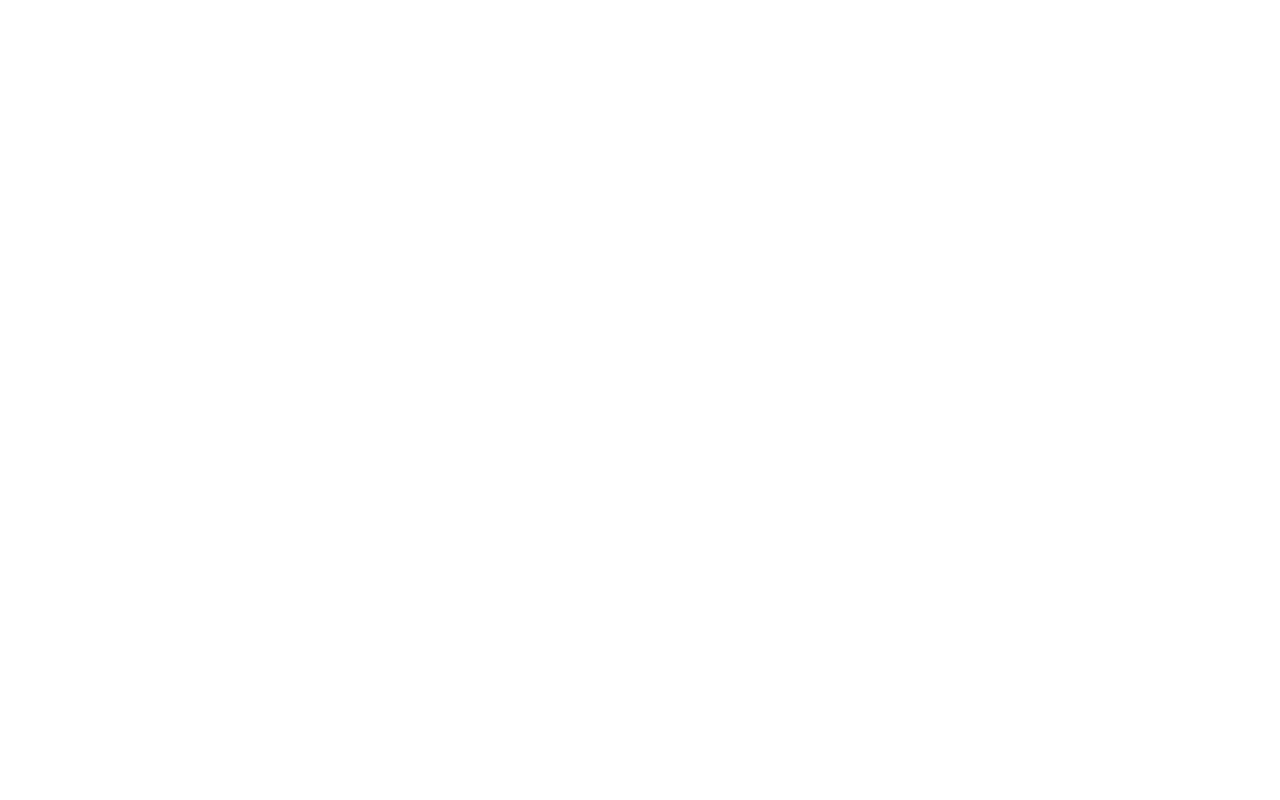
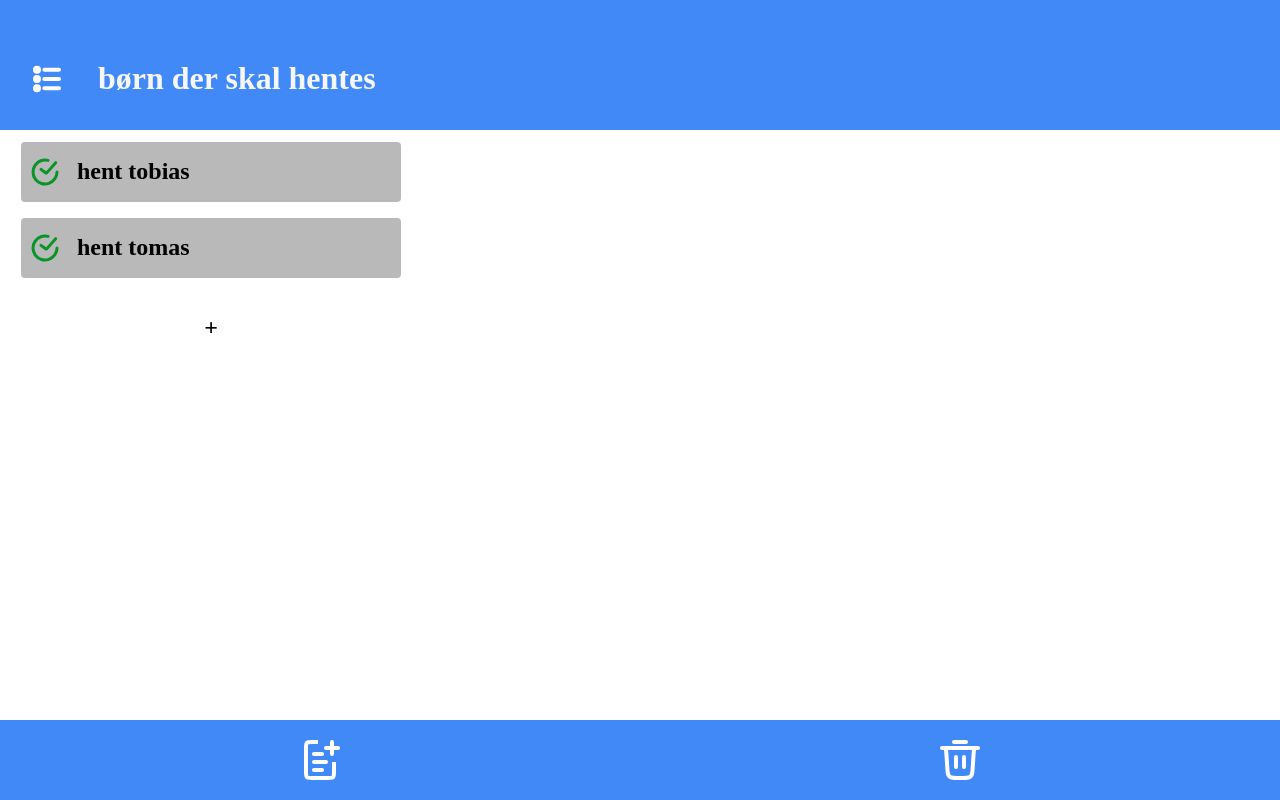
Before and after one commit to techcollege-hf/to-do-app, a plain HTML site: page index.html in a window 1280 px wide. Drawn offline with Linux system fonts and the light colour scheme.

Commit message:
almost done

```diff
--- a/assets/css/site.css
+++ b/assets/css/site.css
@@ -0,0 +1,71 @@
+:root{
+    --Accent-color:#4189F6;
+    --inverted-text:#F6F6F6;
+    --text-color:#000000;
+    --element-bg:#B9B9B9;
+}
+
+body{
+
+ width: 100vW;
+ height: 100vh;
+margin: 0px;
+padding: 00px;
+display: flex;
+flex-direction: column;
+
+}
+
+header{
+    display: inline-flex;
+padding: 39px 77px 11px 31px;
+align-items: center;
+gap: 35px;
+color: var(--inverted-text);
+background: var(--Accent, #4189F6);
+}
+
+#mainList{
+    display: flex;
+width: 390px;
+padding: 12px 16px 24px 16px;
+flex-direction: column;
+align-items: center;
+gap: 16px;
+}
+
+.listElement{
+    display: flex;
+width: 364px;
+height: 44px;
+padding: 8px;
+align-items: center;
+gap: 16px;
+
+border-radius: 4px;
+background: var(--element-bg);
+color: var(--text-color);
+}
+
+.listElement svg path{
+    stroke: rgb(8, 148, 38);
+}
+
+
+footer{
+    position: fixed;
+    bottom: 0;
+    width: 100%;
+
+display: flex;
+justify-content: space-around;
+align-items: center;
+
+background: #4189F6;
+
+
+}
+
+footer svg{
+    margin: 16px 0px;
+}
--- a/assets/js/site.js
+++ b/assets/js/site.js
@@ -1 +1,58 @@
 // write cool JS hwere!!
+
+let todoLists=[]
+
+let activeTodoList={
+    name: "børn der skal hentes",
+    items:['hent tobias', 'hent tomas']
+}
+
+// statics
+let todoListItems = document.getElementById('mainList')
+let listNameElement = document.getElementById('activeListName')
+
+initApp()
+
+function initApp(){
+    // skift ud med load fra local storage
+    todoLists.push(activeTodoList)
+
+    renderTodoLists()
+}
+
+
+function renderTodoLists(){
+
+
+    todoListItems.innerHTML=''
+
+    activeTodoList.items.forEach((item,index)=>{
+        let myItem=` <span class="listElement" > <svg data-index="${index}" onclick="listCallback(event)" xmlns="http://www.w3.org/2000/svg" width="32" height="32" viewBox="0 0 32 32" fill="none">
+        <path d="M12 13.3333L16.5914 16.7769C17.0099 17.0908 17.5996 17.0291 17.944 16.6354L26.6667 6.66666" stroke="white" stroke-width="3" stroke-linecap="round"/>
+        <path d="M28 16C28 18.5073 27.2146 20.9517 25.7542 22.9897C24.2937 25.0278 22.2315 26.5572 19.8573 27.3632C17.483 28.1691 14.9159 28.2111 12.5166 27.4833C10.1172 26.7554 8.00612 25.2943 6.47976 23.3051C4.9534 21.3159 4.08846 18.8986 4.00642 16.3926C3.92439 13.8867 4.62937 11.4179 6.02236 9.33316C7.41536 7.2484 9.42638 5.65233 11.773 4.76913C14.1196 3.88592 16.6839 3.75995 19.1058 4.40889" stroke="white" stroke-width="3" stroke-linecap="round"/>
+        </svg><h2>${item}</h2></span>`
+        todoListItems.innerHTML+=myItem
+    })
+
+    listNameElement.innerHTML=activeTodoList.name
+
+    todoListItems.innerHTML+='<h2 onclick="newItem()" >+</h2>'
+
+}
+
+function listCallback(event){
+    console.log(event.currentTarget.dataset.index);
+    let index = event.currentTarget.dataset.index
+    let item = activeTodoList.items[index]
+    activeTodoList.items.splice(index,1)
+    renderTodoLists()
+}
+
+function newItem(){
+    let item = prompt("ny opgave")
+    if(item!=null && item!=''){
+        activeTodoList.items.push(item)
+        renderTodoLists()
+    }
+
+}
--- a/index.html
+++ b/index.html
@@ -17,6 +17,41 @@
 </head>
 
 <body>
+    <header>
+        <svg xmlns="http://www.w3.org/2000/svg" width="32" height="32" viewBox="0 0 32 32" fill="none">
+            <path d="M8 6.66666C8 7.77123 7.10457 8.66666 6 8.66666C4.89543 8.66666 4 7.77123 4 6.66666C4 5.56209 4.89543 4.66666 6 4.66666C7.10457 4.66666 8 5.56209 8 6.66666Z" fill="white"/>
+            <path d="M8 25.3333C8 26.4379 7.10457 27.3333 6 27.3333C4.89543 27.3333 4 26.4379 4 25.3333C4 24.2288 4.89543 23.3333 6 23.3333C7.10457 23.3333 8 24.2288 8 25.3333Z" fill="white"/>
+            <path d="M8 16C8 17.1046 7.10457 18 6 18C4.89543 18 4 17.1046 4 16C4 14.8954 4.89543 14 6 14C7.10457 14 8 14.8954 8 16Z" fill="white"/>
+            <path d="M28 6.66666L13.3333 6.66666M28 25.3333L13.3333 25.3333M28 16L13.3333 16M8 6.66666C8 7.77123 7.10457 8.66666 6 8.66666C4.89543 8.66666 4 7.77123 4 6.66666C4 5.56209 4.89543 4.66666 6 4.66666C7.10457 4.66666 8 5.56209 8 6.66666ZM8 25.3333C8 26.4379 7.10457 27.3333 6 27.3333C4.89543 27.3333 4 26.4379 4 25.3333C4 24.2288 4.89543 23.3333 6 23.3333C7.10457 23.3333 8 24.2288 8 25.3333ZM8 16C8 17.1046 7.10457 18 6 18C4.89543 18 4 17.1046 4 16C4 14.8954 4.89543 14 6 14C7.10457 14 8 14.8954 8 16Z" stroke="white" stroke-width="4" stroke-linecap="round" stroke-linejoin="round"/>
+            </svg>
+        <h1 id="activeListName">List name</h1>
+
+        <nav id="listNames">
+
+        </nav>
+
+    </header>
+
+
+    <section id="mainList">
+    </section>
+
+
+    <footer>
+        <svg xmlns="http://www.w3.org/2000/svg" width="48" height="48" viewBox="0 0 48 48" fill="none">
+            <path d="M18 26L30 26" stroke="white" stroke-width="4" stroke-linecap="round"/>
+            <path d="M18 18L26 18" stroke="white" stroke-width="4" stroke-linecap="round"/>
+            <path d="M18 34L26 34" stroke="white" stroke-width="4" stroke-linecap="round"/>
+            <path d="M38 26V36C38 38.8284 38 40.2426 37.1213 41.1213C36.2426 42 34.8284 42 32 42H16C13.1716 42 11.7574 42 10.8787 41.1213C10 40.2426 10 38.8284 10 36V12C10 9.17157 10 7.75736 10.8787 6.87868C11.7574 6 13.1716 6 16 6H22" stroke="white" stroke-width="4"/>
+            <path d="M36 6L36 18" stroke="white" stroke-width="4" stroke-linecap="round"/>
+            <path d="M42 12L30 12" stroke="white" stroke-width="4" stroke-linecap="round"/>
+            </svg>
+
+            <svg xmlns="http://www.w3.org/2000/svg" width="48" height="48" viewBox="0 0 48 48" fill="none">
+                <path d="M18 6H30M6 12H42M38 12L36.5974 33.0386C36.387 36.1951 36.2818 37.7733 35.6 38.97C34.9998 40.0236 34.0945 40.8706 33.0033 41.3994C31.7639 42 30.1822 42 27.0187 42H20.9813C17.8178 42 16.2361 42 14.9967 41.3994C13.9055 40.8706 13.0002 40.0236 12.4 38.97C11.7182 37.7733 11.613 36.1951 11.4026 33.0386L10 12M20 21V31M28 21V31" stroke="white" stroke-width="4" stroke-linecap="round" stroke-linejoin="round"/>
+                </svg>
+
+    </footer>
 
 
 
```
